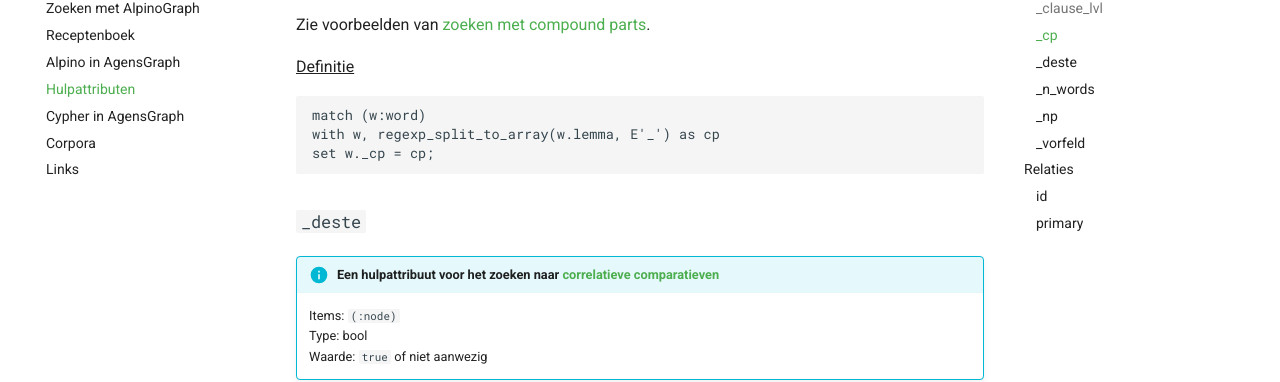
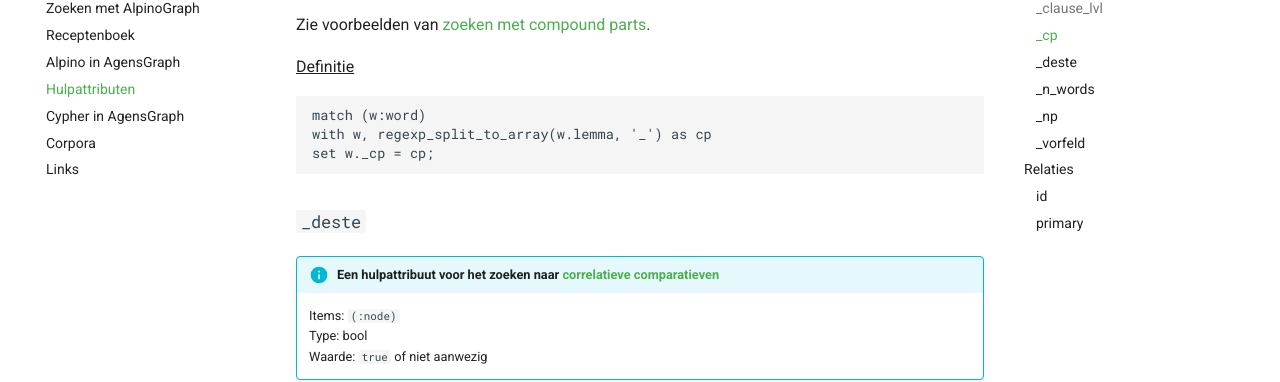
Before and after one commit to rug-compling/alpinograph-docs, an MkDocs documentation site: the page built from docs/attributen.md, in a window 1280 px wide and 900 px high, scrolled down 1410 px. Shown: the part 154-536 px from the top of the window. Built offline with MkDocs 1.6.1 and Material for MkDocs 9.7.7, drawn with Linux system fonts in a browser that asks for light colours.

````diff
--- a/docs/attributen.md
+++ b/docs/attributen.md
@@ -69,7 +69,7 @@ Zie voorbeelden van [zoeken met compound parts](../recepten/#compound-parts).
 
 ```text
 match (w:word)
-with w, regexp_split_to_array(w.lemma, E'_') as cp
+with w, regexp_split_to_array(w.lemma, '_') as cp
 set w._cp = cp;
 ```
 
````
